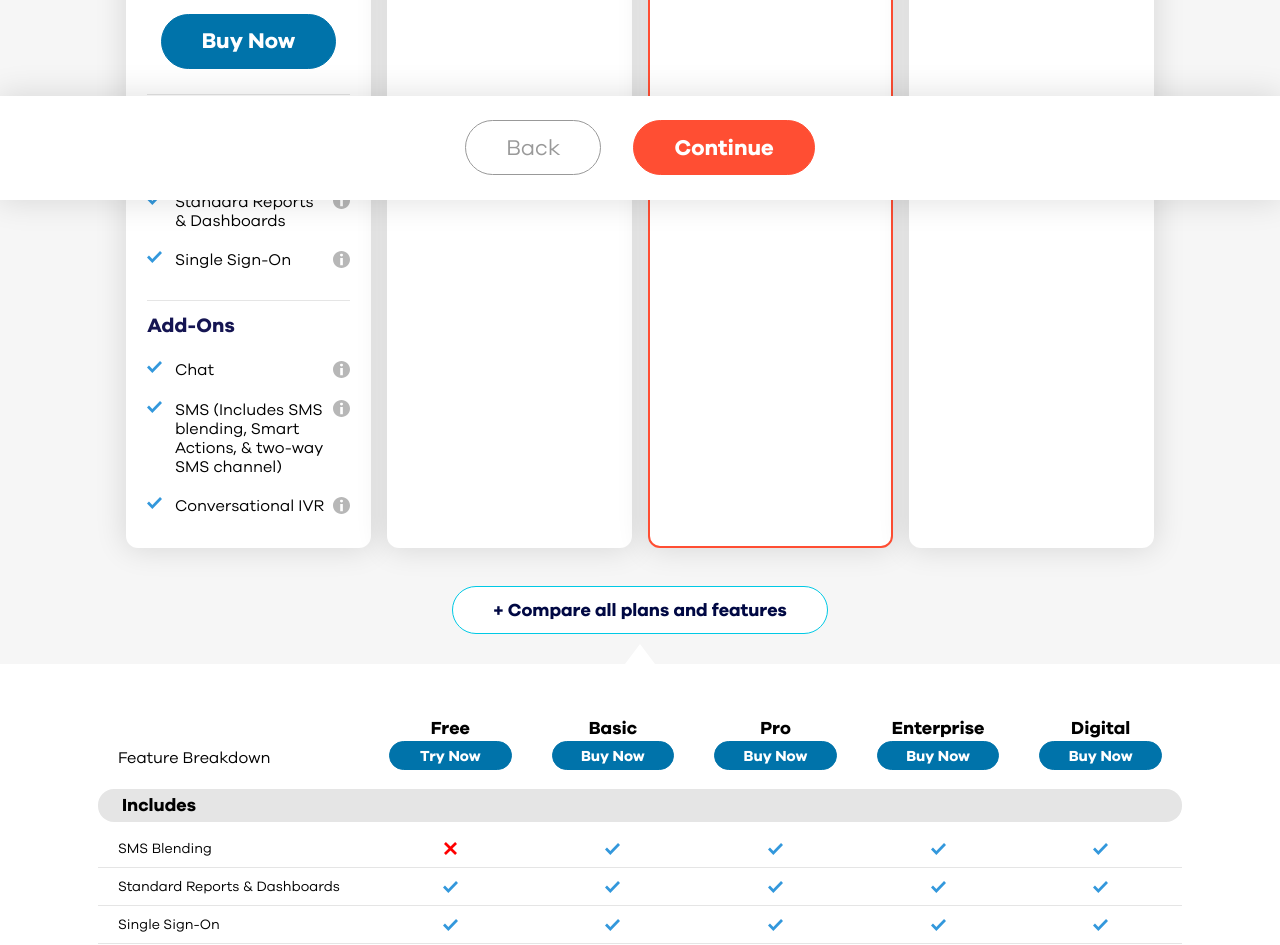
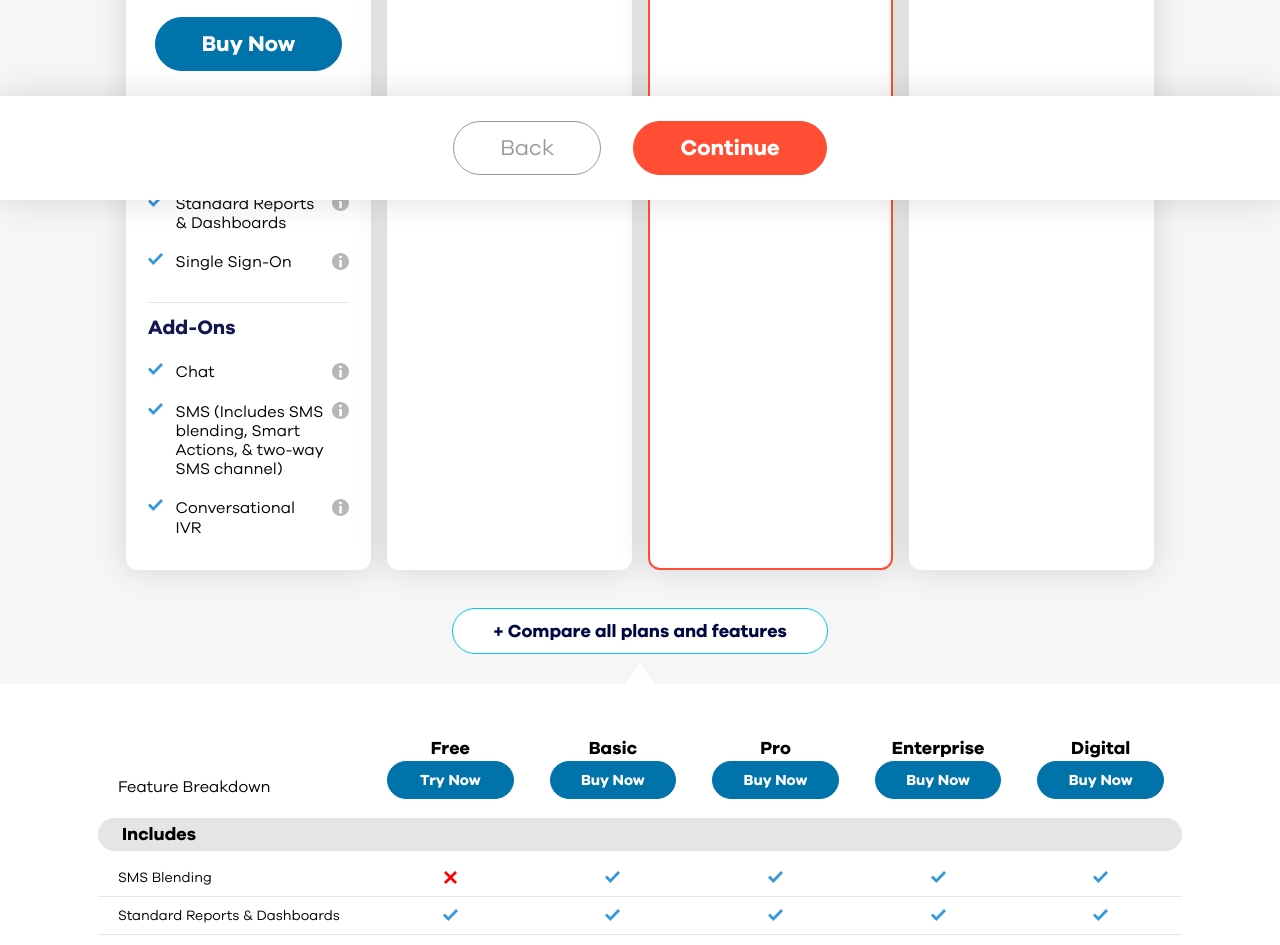
Before and after one commit to haydenleedev/ecommerce-staging, a Next.js app: page / in a window 1280 px wide. Shown: the part 600-1545 px from the top of the page. Built offline with nearby package versions, Linux system fonts and the light colour scheme.

Commit message:
converted px to mixin rem function

```diff
--- a/components/buttons/buttons.module.scss
+++ b/components/buttons/buttons.module.scss
@@ -2,47 +2,45 @@
 
 /* Buttons */
 .btn {
-  border-radius: .8rem;
-  padding: 0.6rem 1.0rem;
+  border-radius: toRem(30);
   border-style: solid;
   border-width: toRem(1);
   cursor: pointer;
-  @include tablet() {
-    border-radius: 1rem;
-    padding: 0.6rem 1.0rem;
-  }
-  @include desktop() {
-    border-radius: toRem(30);
-    padding: 0.7rem 2.5rem;
-  }
+
 }
 .btn-big {
   font-size: $size-16px;
+  padding: toRem(10) toRem(32);
   @include tablet() {
     font-size: $size-18px;
   }
   @include desktop() {
     font-size: $size-22px;
+    padding: toRem(11) toRem(46);
   }
 }
 .btn-medium {
   font-size: $size-16px;
+  padding: toRem(10) toRem(16);
   @include tablet() {
     font-size: $size-16px;
   }
   @include desktop() {
     font-size: $size-18px;
+    padding: toRem(10) toRem(40);
   }
 }
 .btn-small {
   font-size: $size-12px;
-  padding: 0.2rem 0.3rem;
+  padding: toRem(3) toRem(5);
   @include tablet() {
     font-size: $size-14px;
+    padding: toRem(10) toRem(10);
   }
   @include desktop() {
     font-size: $size-15px;
-    margin: 0 1rem;
+    margin: 0 toRem(14);
+    padding: toRem(8) toRem(16);
   }
 }
 
@@ -124,7 +122,7 @@
   right: 0;
   top: .6em;
   cursor: pointer;
-  margin-left: 0.25rem;
+  margin-left: toRem(4);
   width: toRem(17);
   height: toRem(17);
   display: block;
@@ -145,20 +143,20 @@
   }
   &:hover .tooltip {
     visibility: visible;
-    left: -12rem;
+    left: toRem(-192);
   }
   &:after {
     border-left: 0.5rem solid transparent;
     border-right: 0.5rem solid transparent;
     border-top: 0.5rem solid $color-navy;
-    top: -0.7rem;
+    top: toRem(-11);
     content: '';
     left: 0;
   }
 }
 
 .tooltip {
-  right: 1rem;
+  right: toRem(16);
   background: $color-navy;
   bottom: 165%;
   box-shadow: 0 toRem(4) toRem(12) 0 rgb(104 115 125 / 15%);
@@ -166,9 +164,9 @@
   font-size: toRem(14);
   line-height: 1.25em;
   padding: toRem(16);
-  width: 14rem;
+  width: toRem(224);
   z-index: 2;
-  border-radius: 0.5rem;
+  border-radius: toRem(8);
   visibility: hidden;
   position: absolute;
   left: toRem(-99999999999);
@@ -177,7 +175,7 @@
 .cta {
   font-weight: 600;
   border-radius: 0 0 toRem(11) toRem(11);
-  padding: 0.7rem 2.5rem;
+  padding: toRem(11) toRem(40);
   border-style: solid;
   border-width: 0;
   cursor: pointer;
--- a/components/comparison-chart/comparison-chart.module.scss
+++ b/components/comparison-chart/comparison-chart.module.scss
@@ -36,7 +36,7 @@
         border-bottom:0;
         .table-th {
             background-color: $color-mediumgray;
-            border-radius: 1rem;
+            border-radius: toRem(16);
         }
     }
 }
@@ -48,8 +48,8 @@
     flex-direction: column;
     flex: 1 1 20%;
     justify-content: center;
-    padding: .2rem .25rem;
-    margin: .5rem 0;
+    padding: toRem(3) toRem(4);
+    margin: toRem(8) 0;
     text-align: center;
     hyphens: auto;
     overflow: hidden;
@@ -85,12 +85,12 @@
     flex-direction: column;
     flex: 1 1 20%;
     justify-content: center;
-    padding: .5rem .25rem;
+    padding: toRem(8) toRem(4);
     text-align: center;
     @include desktop() {
         flex: 1 1 15%;
         text-align: left;
-        padding: .5rem 1.2rem;
+        padding: toRem(8) toRem(19);
     }
     svg {
         margin:0 auto;
--- a/components/navigation-menu/nav.module.scss
+++ b/components/navigation-menu/nav.module.scss
@@ -48,7 +48,7 @@
             @include desktop() {
                 color: $color-gray;
                 font-size:$size-8px;
-                padding: .3rem 0 0 .5rem;
+                padding: toRem(5) 0 0 toRem(8);
             }
         }
       }
@@ -71,17 +71,15 @@
         }
     }
     &:hover > ul{
-        top:0;
-        position:relative;
         @include desktop() {
         position: absolute;
-        top: 3rem;
-        right: -3rem;
+        top: toRem(48);
+        right: toRem(-48);
         background: #fff;
         text-align: left;
         min-width: toRem(365);
         padding: toRem(15) toRem(20);
-        margin-left: -15rem;
+        margin-left: toRem(-240);
         margin-top: 0;
         @include shadow();
         border: toRem(1) solid $color-mediumgray;
@@ -95,7 +93,7 @@
    &.items {
         position: absolute;
         z-index: 1;
-        top: 4rem;
+        top: toRem(64);
         right: 0;
         bottom: 0;
         left: 0;
@@ -156,7 +154,7 @@
 
 .has-dropdown > ul >li > ul {
     padding-left: 0;
-    margin-left: 2.5rem;
+    margin-left: toRem(40);
     li {
         list-style-type: disc;
     }
@@ -195,6 +193,9 @@
     &:checked + .stick {
        height: 100%;
        overflow:visible;
+       @include desktop() {
+        height:auto;
+       }
     }
     display:none;
     &:checked + .stick {
--- a/pages/index.js
+++ b/pages/index.js
@@ -1,5 +1,6 @@
 import Head from 'next/head'
 import React from 'react'
+import Button from 'components/buttons/button'
 import NavigationStep from 'components/progress-bar/navigation-step'
 import ProductFeatures from 'components/product-features/features';
 import FreeTrial from 'components/free-trial/free-trial';
@@ -24,6 +25,7 @@ export default function Home() {
         <div className={`${layout.container} ${layout.grid} ${layout['align-center']}`}>
             <h1>UJET Packages</h1>
         </div>
+
         <section>
             <div className={`${layout.container} ${layout.grid} ${layout['align-center']} ${styles['mb-10px']}`}>
                  <div className={layout.row}>
@@ -46,7 +48,7 @@ export default function Home() {
                             <p className={`${styles.pricing} ${styles['pb-20px']}`}>$10</p>
 
                             <div className={icons['b-divider']}>
-                                <button className={`${icons['btn']} ${icons['btn-blue']} ${icons['btn-big']}` }><span>Buy Now</span></button>
+                            <Button color='btn-blue' size='btn-big' text='Buy Now' />
                             </div>
                              <ProductFeatures/>
 
@@ -74,7 +76,7 @@ export default function Home() {
 
         <section>
         <div className={`${layout.container} ${styles['pt-30px']} ${layout['align-center']}`}>
-            <button className={`${icons['btn']} ${icons['btn-skyblue']} ${icons['btn-medium']}` }><span>+ Compare all plans and features</span></button>
+            <Button color='btn-skyblue' size='btn-medium' text='+ Compare all plans and features' />
         </div>
         <div className={layout['open-container']}>
             <span className={`${layout.triangle} ${layout['align-center']}`}></span>
--- a/styles/globals.scss
+++ b/styles/globals.scss
@@ -119,7 +119,7 @@ label {
   display: block;
   color: $color-black;
   font-size: $size-16px;
-  margin-bottom: .25rem;
+  margin-bottom: toRem(4);
   line-height: 1.4em;
 }
 
@@ -128,11 +128,11 @@ input[type=checkbox]:checked ~ span:before {
 }
 input[type=checkbox]:checked ~ span::after {
   background-color: transparent;
-  left: .375rem;
-  border-width: 0 0.125rem 0.125rem 0;
+  left: toRem(6);
+  border-width: 0 toRem(2) toRem(2) 0;
   border-style: solid;
   border-color: $color-green;
   transform: translateY(0.1rem) rotate(45deg);
-  width: 0.3rem;
-  height: 0.6rem;
+  width: toRem(5);
+  height: toRem(10);
 }
--- a/styles/layout.module.scss
+++ b/styles/layout.module.scss
@@ -77,10 +77,10 @@
     display: flex;
     flex-direction: column;
     width: 100%;
-    padding: 1.2rem 1.2rem .6rem;
+    padding: toRem(20) toRem(20) toRem(6);
     position: relative;
     @include desktop() {
-        padding:1.2rem;
+        padding: toRem(20);
     }
     &.selected {
         border-color: $color-orange;
@@ -122,7 +122,7 @@
     bottom:0;
     z-index:9;
     button {
-        margin: .3rem 1rem;
+        margin: toRem(5) toRem(16);
     }
 }
 .theme-padding {
--- a/styles/packages.module.scss
+++ b/styles/packages.module.scss
@@ -69,7 +69,7 @@
   background-color: $color-orange;
   color: $color-white;
   padding: toRem(5) toRem(9);
-  border-radius: toRem(5);
+  border-radius: toRem(8);
   font-weight: 600;
   z-index:1;
 }
```
Also changed, not shown: components/form/form.module.scss (+11 -11 lines), pages/assets.js (+6 -5 lines).
